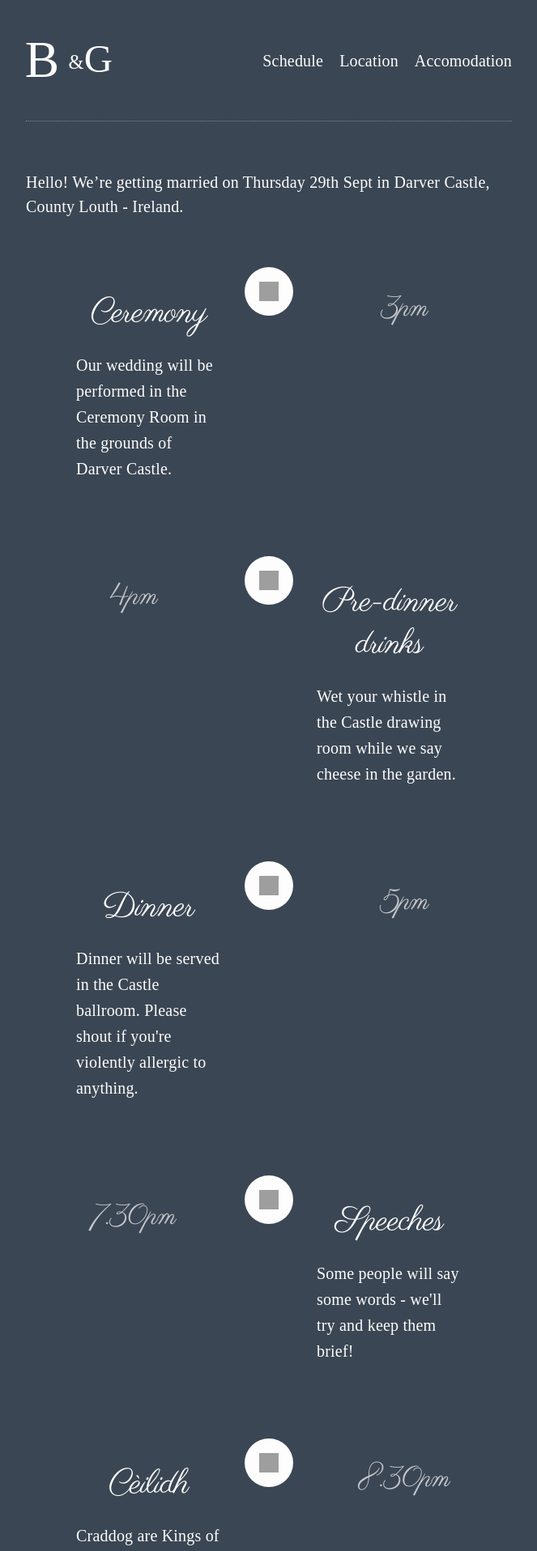
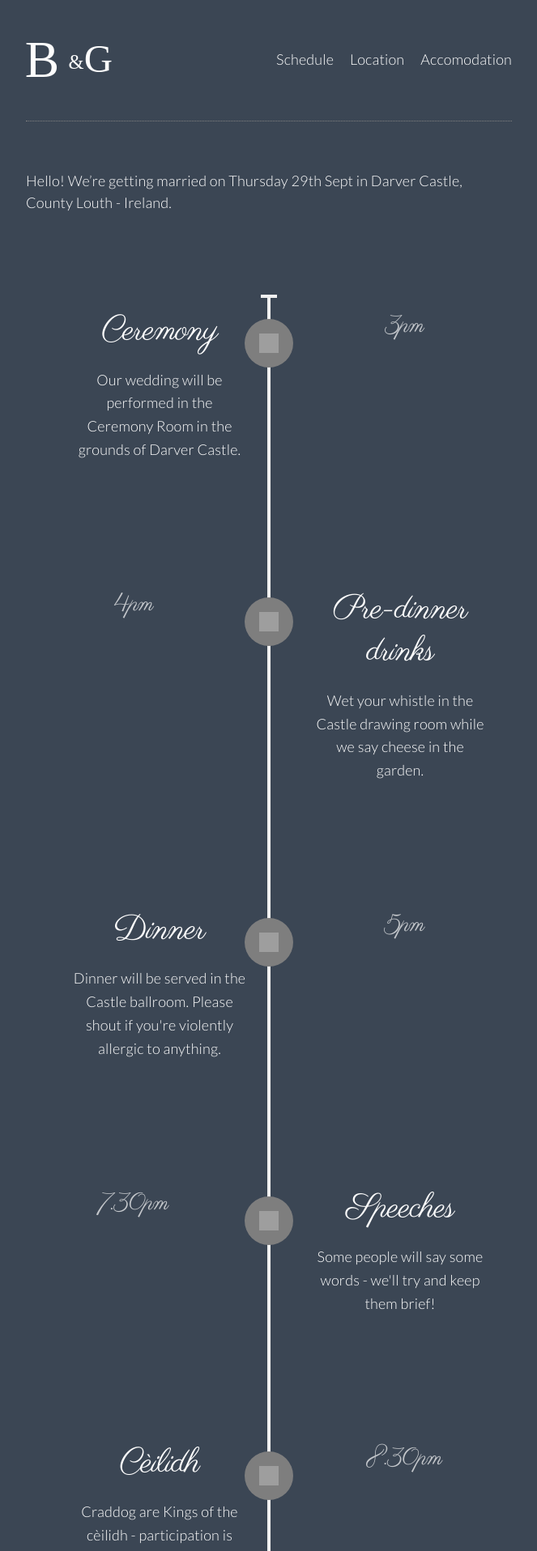
Before and after one commit to tumbleshack/wedding, a Jekyll site: the page built from index.html, in a window 1280 px wide. Shown: the top 1916 px of the page at 81% size, without its empty margins (308-971 px from the left). Built offline with Jekyll 4.4.1, drawn with Linux system fonts in a browser that asks for light colours; some of the changed text lies outside the part shown; grey boxes are pictures that could not be loaded.

Commit message:
Update timeline component

```diff
--- a/_sass/_base.scss
+++ b/_sass/_base.scss
@@ -107,4 +107,9 @@ p {
     color: $highlight-color;
     box-sizing: border-box;
     transition: .75s all;
+
+    &:hover {
+        color: darken($highlight-color, 10%);
+        border-bottom: 1px dotted darken($highlight-color, 10%);
+    }
  }
--- a/css/main.css
+++ b/css/main.css
@@ -653,7 +653,7 @@ dl, dd, ol, ul, figure {
  * Basic styling
  */
 body {
-  font: 400 20px / 1.5 "Slabo 27px", serif;
+  font: 300 18px / 1.5 "Lato", sans-serif;
   color: #fdfdfd;
   background-color: #3b4654;
   -webkit-text-size-adjust: 100%;
@@ -698,7 +698,7 @@ figure > img {
   display: block; }
 
 figcaption {
-  font-size: 15px; }
+  font-size: 13.5px; }
 
 /**
  * Lists
@@ -715,7 +715,7 @@ li > ol {
  * Headings
  */
 h1, h2, h3, h4, h5, h6 {
-  font-weight: 400; }
+  font-weight: 300; }
 
 /**
  * Default Paragraph styling
@@ -724,15 +724,34 @@ p {
   margin-bottom: 1.5rem; }
 
 a {
-  color: #FFDAD4;
+  color: #CB99C9;
   -webkit-box-sizing: border-box;
           box-sizing: border-box;
   -webkit-transition: .75s all;
   transition: .75s all; }
+  a:hover {
+    color: #ba77b7;
+    border-bottom: 1px dotted #ba77b7; }
+
+html,
+body {
+  overflow-x: hidden; }
 
 .container {
   max-width: 640px;
   margin: auto; }
+
+.section__header {
+  margin-bottom: 3rem; }
+
+.for-large {
+  display: none; }
+
+@media screen and (min-width: 768px) {
+  .for-small {
+    display: none; }
+  .for-large {
+    display: block; } }
 
 .header {
   border-bottom: 1px dotted #828282;
@@ -761,7 +780,7 @@ a {
 
 .footer {
   border-top: 1px dotted #828282;
-  font-size: 15px;
+  font-size: 13.5px;
   padding-top: 4.5rem;
   margin: 4.5rem 0 4.5rem; }
 
@@ -921,96 +940,6 @@ a {
         .primary-nav-wrap .primary-nav__item:last-child {
           margin-right: 0; } }
 
-/* --------------------------------
-
-Modules - reusable parts of our design
-
--------------------------------- */
-.cd-container {
-  /* this class is used to give a max-width to the element it is applied to, and center it horizontally when it reaches that max-width */
-  width: 90%;
-  max-width: 1170px;
-  margin: 0 auto; }
-  .cd-container::after {
-    /* clearfix */
-    content: '';
-    display: table;
-    clear: both; }
-
-/* --------------------------------
-
-Main components
-
--------------------------------- */
-#cd-timeline {
-  position: relative;
-  padding: 2rem 0;
-  margin: 2rem 0; }
-  #cd-timeline::before {
-    /* this is the vertical line */
-    content: '';
-    position: absolute;
-    top: 0;
-    left: 18px;
-    height: 100%;
-    width: 4px;
-    background: #f0f0f0; }
-  @media only screen and (min-width: 1170px) {
-    #cd-timeline {
-      margin: 3rem 0; }
-      #cd-timeline::before {
-        left: 50%;
-        margin-left: -2px; } }
-
-.cd-timeline-block {
-  position: relative;
-  margin: 2em 0; }
-  .cd-timeline-block:first-child {
-    margin-top: 0; }
-  .cd-timeline-block:last-child {
-    margin-bottom: 0; }
-  @media only screen and (min-width: 1170px) {
-    .cd-timeline-block {
-      margin: 4rem 0; }
-      .cd-timeline-block:first-child {
-        margin-top: 0; }
-      .cd-timeline-block:last-child {
-        margin-bottom: 0; } }
-
-.cd-timeline-img {
-  position: absolute;
-  top: 0;
-  left: 0;
-  width: 40px;
-  height: 40px;
-  -webkit-border-radius: 50%;
-          border-radius: 50%;
-  background: #fdfdfd; }
-  .cd-timeline-img img {
-    display: block;
-    width: 24px;
-    height: 24px;
-    position: relative;
-    left: 50%;
-    top: 50%;
-    margin-left: -12px;
-    margin-top: -12px; }
-  @media only screen and (min-width: 1170px) {
-    .cd-timeline-img {
-      width: 60px;
-      height: 60px;
-      left: 50%;
-      margin-left: -30px;
-      /* Force Hardware Acceleration in WebKit */
-      -webkit-transform: translateZ(0);
-      -webkit-backface-visibility: hidden; }
-      .cssanimations .cd-timeline-img.is-hidden {
-        visibility: hidden; }
-      .cssanimations .cd-timeline-img.bounce-in {
-        visibility: visible;
-        -webkit-animation: cd-bounce-1 0.6s;
-                animation: cd-bounce-1 0.6s; } }
-
 @-webkit-keyframes cd-bounce-1 {
   0% {
     opacity: 0;
@@ -1037,29 +966,155 @@ Main components
     -webkit-transform: scale 1;
             transform: scale 1; } }
 
+/* --------------------------------
+
+Modules - reusable parts of our design
+
+-------------------------------- */
+.cd-container {
+  /* this class is used to give a max-width to the element it is applied to, and center it horizontally when it reaches that max-width */
+  width: 90%;
+  max-width: 1170px;
+  margin: 10rem auto; }
+  .cd-container::after {
+    /* clearfix */
+    content: '';
+    display: table;
+    clear: both; }
+
+/* --------------------------------
+
+Main components
+
+-------------------------------- */
+.cd-date {
+  display: block;
+  float: none;
+  width: 100%;
+  font-size: 26px; }
+  @media only screen and (min-width: 1170px) {
+    .cd-date {
+      font-size: 30px; } }
+
+.cd-container {
+  position: relative; }
+  .cd-container::before {
+    content: " ";
+    width: 20px;
+    height: 4px;
+    position: absolute;
+    top: 0;
+    left: 10px;
+    background: #f0f0f0; }
+    @media only screen and (min-width: 1170px) {
+      .cd-container::before {
+        left: 50%;
+        margin-left: -10px; } }
+  .cd-container::after {
+    content: " ";
+    width: 20px;
+    height: 4px;
+    position: absolute;
+    bottom: 0;
+    left: 9px;
+    background: #f0f0f0; }
+    @media only screen and (min-width: 1170px) {
+      .cd-container::after {
+        left: 50%;
+        margin-left: -10px; } }
+
+.cd-timeline {
+  position: relative;
+  padding: 2rem 0;
+  margin: 2rem 0; }
+  .cd-timeline::before {
+    /* this is the vertical line */
+    content: '';
+    position: absolute;
+    top: 0;
+    left: 18px;
+    height: 100%;
+    width: 4px;
+    background: #f0f0f0; }
+  @media only screen and (min-width: 1170px) {
+    .cd-timeline {
+      margin: 3rem 0; }
+      .cd-timeline::before {
+        left: 50%;
+        margin-left: -2px; } }
+
+.cd-timeline-block {
+  position: relative;
+  margin: 2em; }
+  .cd-timeline-block:first-child {
+    margin-top: 0; }
+  .cd-timeline-block:last-child {
+    margin-bottom: 0; }
+  @media only screen and (min-width: 1170px) {
+    .cd-timeline-block {
+      margin: 14rem 0; }
+      .cd-timeline-block:first-child {
+        margin-top: 0; }
+      .cd-timeline-block:last-child {
+        margin-bottom: 0; } }
+
+.cd-timeline-img {
+  position: absolute;
+  top: 10px;
+  left: -36px;
+  width: 40px;
+  height: 40px;
+  -webkit-border-radius: 50%;
+          border-radius: 50%;
+  background: #7e7e7e; }
+  .cd-timeline-img img {
+    display: block;
+    width: 24px;
+    height: 24px;
+    position: relative;
+    left: 50%;
+    top: 50%;
+    margin-left: -12px;
+    margin-top: -12px; }
+  @media only screen and (min-width: 1170px) {
+    .cd-timeline-img {
+      width: 60px;
+      height: 60px;
+      left: 50%;
+      margin-left: -30px;
+      /* Force Hardware Acceleration in WebKit */
+      -webkit-transform: translateZ(0);
+      -webkit-backface-visibility: hidden; }
+      .cssanimations .cd-timeline-img.is-hidden {
+        visibility: hidden; }
+      .cssanimations .cd-timeline-img.bounce-in {
+        visibility: visible;
+        -webkit-animation: cd-bounce-1 0.6s;
+                animation: cd-bounce-1 0.6s; } }
+
 .cd-timeline-content {
   position: relative;
   margin-left: 60px;
-  padding: 1em; }
-  .cd-timeline-content .cd-read-more,
-  .cd-timeline-content .cd-date {
-    display: inline-block; }
+  padding: 1em;
+  text-align: center; }
   .cd-timeline-content p {
     margin: 1em 0;
     line-height: 1.6; }
   .cd-timeline-content .cd-date {
     float: left;
-    padding: 0.8em 0;
+    padding: 0 0 0.8em;
     opacity: 0.7; }
   @media only screen and (min-width: 1170px) {
     .cd-timeline-content {
       margin-left: 0;
-      padding: 1.6em;
+      padding: 0 0 0 1.5em;
       width: 45%; }
       .cd-timeline-content::before {
         top: 24px;
         left: 100%;
         border-color: transparent; }
+      .cd-timeline-content:nth-child(2) {
+        padding: 0 0 0 1.5em; }
       .cd-timeline-content .cd-read-more {
         float: left; }
       .cd-timeline-content .cd-date {
@@ -1145,4 +1200,7 @@ Main components
     -webkit-transform: translateX(0);
             transform: translateX(0); } }
 
+#rsvp {
+  display: none; }
+
 /*# sourceMappingURL=maps/main.css.map */
```
Also changed, not shown: _sass/_layout.scss (+25 -0 lines), _sass/components/_timeline.scss (+86 -27 lines), _sass/main.scss (+9 -4 lines), 2 other files.
